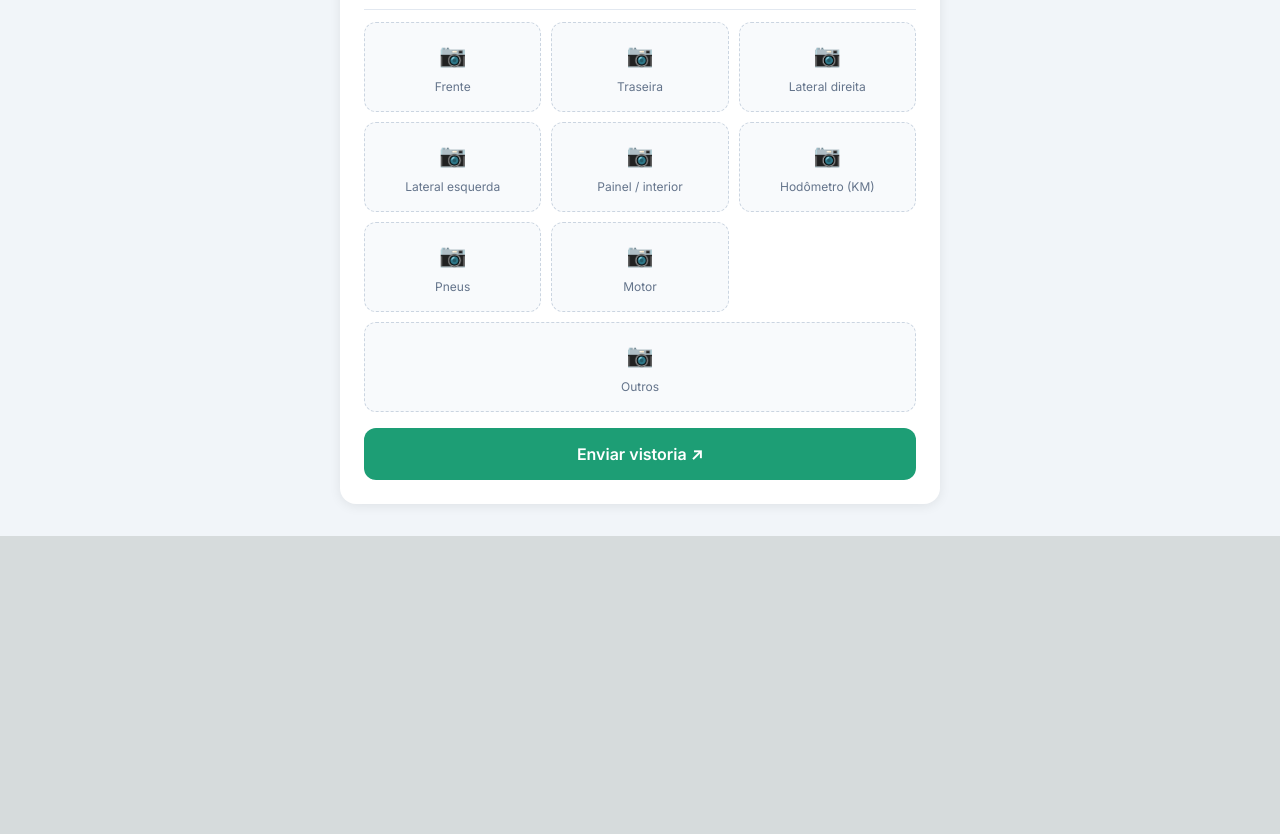
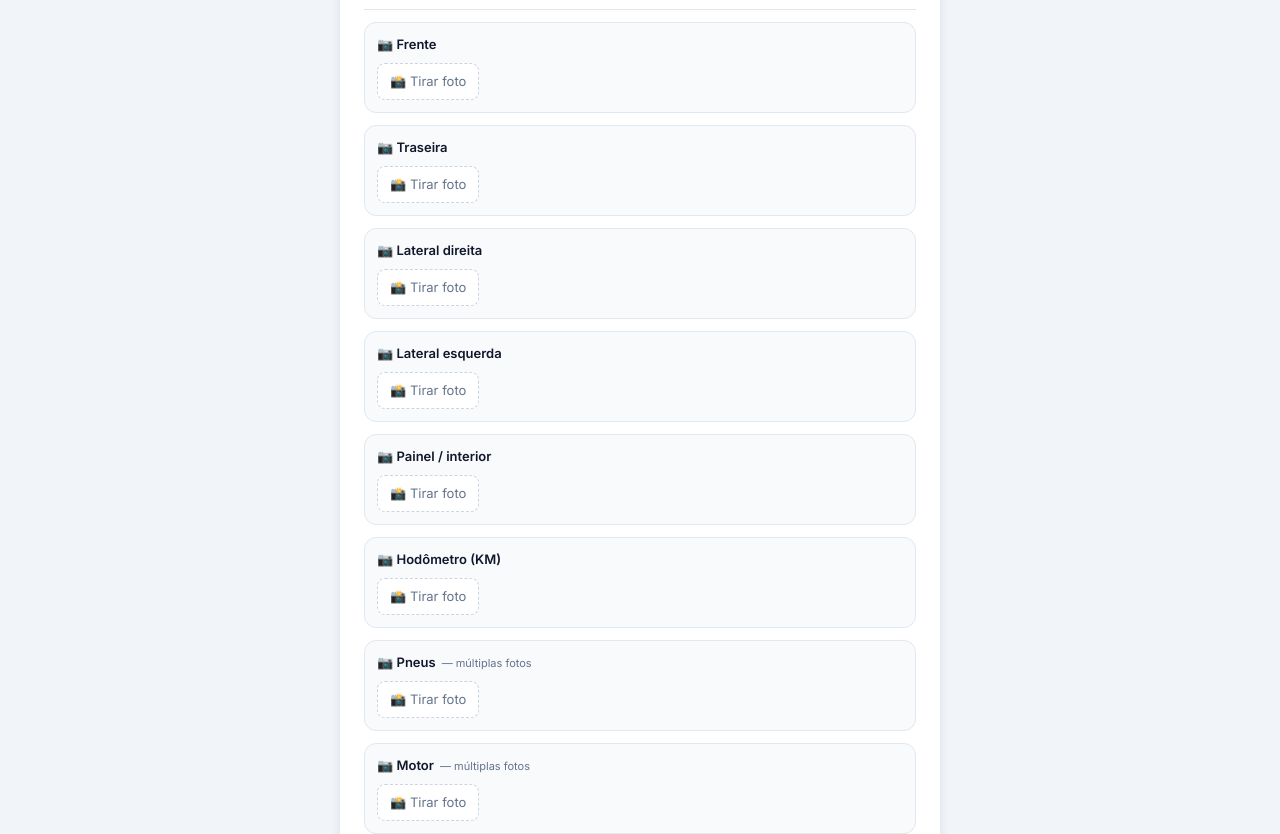
Before and after one commit to renatofotografias88-maker/rotacar-vistoria-final, a Next.js app: page /vistoria in a window 1280 px wide. Shown: the part 1046-1880 px from the top of the page. Before the commit the page ends 1582 px from the top, so only its background shows below. Built offline with nearby package versions, Linux system fonts and the light colour scheme.

Commit message:
fotos com upload supabase

```diff
--- a/app/vistoria/page.tsx
+++ b/app/vistoria/page.tsx
@@ -1,8 +1,14 @@
 'use client'
 
-import { useState } from 'react'
+import { useState, useRef } from 'react'
 import { supabase } from '../lib/supabase'
 import { gerarPDFVistoria } from '../lib/gerarPDF'
+
+interface FotoSlot {
+  posicao: string
+  multiplas: boolean
+  fotos: { url: string; path: string }[]
+}
 
 export default function Vistoria() {
   const [placa, setPlaca] = useState('')
@@ -22,9 +28,21 @@ export default function Vistoria() {
   const [enviando, setEnviando] = useState(false)
   const [sucesso, setSucesso] = useState(false)
   const [statusEnvio, setStatusEnvio] = useState('')
+  const [uploadandoFoto, setUploadandoFoto] = useState<string | null>(null)
+
+  const [fotoSlots, setFotoSlots] = useState<FotoSlot[]>([
+    { posicao: 'Frente', multiplas: false, fotos: [] },
+    { posicao: 'Traseira', multiplas: false, fotos: [] },
+    { posicao: 'Lateral direita', multiplas: false, fotos: [] },
+    { posicao: 'Lateral esquerda', multiplas: false, fotos: [] },
+    { posicao: 'Painel / interior', multiplas: false, fotos: [] },
+    { posicao: 'Hodômetro (KM)', multiplas: false, fotos: [] },
+    { posicao: 'Pneus', multiplas: true, fotos: [] },
+    { posicao: 'Motor', multiplas: true, fotos: [] },
+    { posicao: 'Outros', multiplas: true, fotos: [] },
+  ])
 
   const checklistItens = ['Documento','Chave roda','Estepe','Macaco','Bagagito','Som','Antena','Triângulo','Chave reserva','Manual','Rastreador','Seguro']
-  const posicoesFoto = ['Frente','Traseira','Lateral direita','Lateral esquerda','Painel / interior','Hodômetro (KM)','Pneus','Motor','Outros']
 
   async function buscarFipe(modeloNome: string, anoVeiculo: string) {
     try {
@@ -33,14 +51,13 @@ export default function Vistoria() {
       const nomeLower = modeloNome.toLowerCase()
       const mapasMarca: Record<string, string> = {
         'argo': 'fiat', 'pulse': 'fiat', 'cronos': 'fiat', 'mobi': 'fiat', 'strada': 'fiat',
-        'saveiro': 'volkswagen', 'polo': 'volkswagen', 'gol': 'volkswagen', 'virtus': 'volkswagen', 't-cross': 'volkswagen',
-        'yaris': 'toyota', 'corolla': 'toyota', 'hilux': 'toyota', 'sw4': 'toyota',
+        'saveiro': 'volkswagen', 'polo': 'volkswagen', 'gol': 'volkswagen', 'virtus': 'volkswagen',
+        'yaris': 'toyota', 'corolla': 'toyota', 'hilux': 'toyota',
         'hb20': 'hyundai', 'creta': 'hyundai',
         'civic': 'honda', 'fit': 'honda', 'hr-v': 'honda', 'city': 'honda',
-        'onix': 'chevrolet', 'tracker': 'chevrolet', 'spin': 'chevrolet',
+        'onix': 'chevrolet', 'tracker': 'chevrolet',
         'kwid': 'renault', 'sandero': 'renault', 'duster': 'renault',
-        'l200': 'mitsubishi', 'pajero': 'mitsubishi',
-        'ranger': 'ford', 'ka': 'ford', 'territory': 'ford',
+        'l200': 'mitsubishi', 'ranger': 'ford',
       }
       let nomeMarca = ''
       for (const [chave, marca] of Object.entries(mapasMarca)) {
@@ -96,6 +113,52 @@ export default function Vistoria() {
     setFipe(valorFipe || 'Não encontrado na FIPE')
   }
 
+  async function handleFoto(posicao: string, file: File) {
+    if (!file) return
+    setUploadandoFoto(posicao)
+
+    const placaFormatada = placa.replace(/[^a-zA-Z0-9]/g, '').toUpperCase() || 'sem-placa'
+    const timestamp = Date.now()
+    const ext = file.name.split('.').pop()
+    const path = `${placaFormatada}/${posicao.replace(/\s/g, '-')}/${timestamp}.${ext}`
+
+    const { data, error } = await supabase.storage
+      .from('fotos-vistorias')
+      .upload(path, file, { upsert: true })
+
+    if (error) {
+      alert('Erro ao fazer upload da foto: ' + error.message)
+      setUploadandoFoto(null)
+      return
+    }
+
+    const { data: urlData } = supabase.storage
+      .from('fotos-vistorias')
+      .getPublicUrl(path)
+
+    setFotoSlots(prev => prev.map(slot => {
+      if (slot.posicao === posicao) {
+        const novasFotos = slot.multiplas
+          ? [...slot.fotos, { url: urlData.publicUrl, path }]
+          : [{ url: urlData.publicUrl, path }]
+        return { ...slot, fotos: novasFotos }
+      }
+      return slot
+    }))
+
+    setUploadandoFoto(null)
+  }
+
+  function removerFoto(posicao: string, path: string) {
+    setFotoSlots(prev => prev.map(slot => {
+      if (slot.posicao === posicao) {
+        return { ...slot, fotos: slot.fotos.filter(f => f.path !== path) }
+      }
+      return slot
+    }))
+    supabase.storage.from('fotos-vistorias').remove([path])
+  }
+
   function toggleItem(item: string) {
     setItens(prev => prev.includes(item) ? prev.filter(i => i !== item) : [...prev, item])
   }
@@ -110,12 +173,13 @@ export default function Vistoria() {
 
     const dataHoje = new Date().toISOString().split('T')[0]
     const horaAgora = new Date().toTimeString().split(' ')[0]
+    const todasFotos = fotoSlots.flatMap(s => s.fotos.map(f => ({ posicao: s.posicao, url: f.url })))
 
-    // 1. Salva no banco
     const { error } = await supabase.from('vistorias').insert({
       placa: placa.replace(/[^a-zA-Z0-9]/g, '').toUpperCase(),
       modelo, ano_veiculo: ano, cor, combustivel, fipe, qualidade,
       km_atual: parseInt(km), responsavel, observacoes, itens,
+      fotos: todasFotos,
       data_vistoria: dataHoje,
       hora_vistoria: horaAgora,
     })
@@ -127,7 +191,6 @@ export default function Vistoria() {
       return
     }
 
-    // 2. Gera o PDF
     setStatusEnvio('📄 Gerando laudo em PDF...')
     const pdfBlob = await gerarPDFVistoria({
       placa: placa.replace(/[^a-zA-Z0-9]/g, '').toUpperCase(),
@@ -136,14 +199,12 @@ export default function Vistoria() {
       data: dataHoje, hora: horaAgora,
     })
 
-    // 3. Converte PDF para base64
     const pdfBase64 = await new Promise<string>((resolve) => {
       const reader = new FileReader()
       reader.onload = () => resolve((reader.result as string).split(',')[1])
       reader.readAsDataURL(pdfBlob)
     })
 
-    // 4. Envia email com PDF anexado
     setStatusEnvio('📧 Enviando email...')
     await fetch('/api/enviar-email', {
       method: 'POST',
@@ -169,6 +230,7 @@ export default function Vistoria() {
       setCombustivel(''); setFipe(''); setQualidade(''); setKm('')
       setResponsavel(''); setValidacao(''); setObservacoes(''); setItens([])
       setEncontrado(false)
+      setFotoSlots(prev => prev.map(s => ({ ...s, fotos: [] })))
     }, 4000)
   }
 
@@ -263,13 +325,45 @@ export default function Vistoria() {
         </div>
 
         <p style={sectionStyle}>Fotos do veículo</p>
-        <div style={{ display: 'grid', gridTemplateColumns: 'repeat(3, 1fr)', gap: 10 }}>
-          {posicoesFoto.map(pos => (
-            <label key={pos} style={{ display: 'flex', flexDirection: 'column', alignItems: 'center', justifyContent: 'center', gap: 6, background: '#f8fafc', border: '1px dashed #cbd5e1', borderRadius: 12, padding: '14px 8px', cursor: 'pointer', minHeight: 90, fontSize: 12, color: '#64748b', textAlign: 'center', gridColumn: pos === 'Outros' ? 'span 3' : 'span 1' }}>
-              <span style={{ fontSize: 22 }}>📷</span>
-              {pos}
-              <input type="file" accept="image/*" capture="environment" style={{ display: 'none' }} />
-            </label>
+        <div style={{ display: 'flex', flexDirection: 'column', gap: 12 }}>
+          {fotoSlots.map(slot => (
+            <div key={slot.posicao} style={{ background: '#f8fafc', border: '1px solid #e2e8f0', borderRadius: 12, padding: '12px' }}>
+              <div style={{ display: 'flex', alignItems: 'center', justifyContent: 'space-between', marginBottom: 8 }}>
+                <span style={{ fontSize: 13, fontWeight: 600, color: '#0f172a' }}>
+                  📷 {slot.posicao}
+                  {slot.multiplas && <span style={{ fontSize: 11, color: '#64748b', fontWeight: 400, marginLeft: 6 }}>— múltiplas fotos</span>}
+                </span>
+                {uploadandoFoto === slot.posicao && (
+                  <span style={{ fontSize: 12, color: '#1D9E75' }}>⏳ Enviando...</span>
+                )}
+              </div>
+
+              {slot.fotos.length > 0 && (
+                <div style={{ display: 'flex', gap: 8, flexWrap: 'wrap', marginBottom: 8 }}>
+                  {slot.fotos.map((foto, i) => (
+                    <div key={i} style={{ position: 'relative' }}>
+                      <img src={foto.url} alt={slot.posicao} style={{ width: 80, height: 80, objectFit: 'cover', borderRadius: 8, border: '2px solid #1D9E75' }} />
+                      <button onClick={() => removerFoto(slot.posicao, foto.path)} style={{ position: 'absolute', top: -6, right: -6, width: 20, height: 20, background: '#DC2626', color: 'white', border: 'none', borderRadius: '50%', fontSize: 12, cursor: 'pointer', display: 'flex', alignItems: 'center', justifyContent: 'center', lineHeight: 1 }}>✕</button>
+                      <div style={{ fontSize: 10, color: '#1D9E75', textAlign: 'center', marginTop: 2 }}>✅ OK</div>
+                    </div>
+                  ))}
+                </div>
+              )}
+
+              {(slot.multiplas || slot.fotos.length === 0) && (
+                <label style={{ display: 'flex', alignItems: 'center', gap: 8, padding: '8px 12px', background: 'white', border: '1px dashed #cbd5e1', borderRadius: 8, cursor: 'pointer', fontSize: 13, color: '#64748b', width: 'fit-content' }}>
+                  <span>{slot.fotos.length > 0 ? '➕ Adicionar foto' : '📸 Tirar foto'}</span>
+                  <input type="file" accept="image/*" capture="environment" style={{ display: 'none' }} onChange={e => { const f = e.target.files?.[0]; if (f) handleFoto(slot.posicao, f); e.target.value = '' }} />
+                </label>
+              )}
+
+              {!slot.multiplas && slot.fotos.length > 0 && (
+                <label style={{ display: 'flex', alignItems: 'center', gap: 8, padding: '8px 12px', background: 'white', border: '1px dashed #cbd5e1', borderRadius: 8, cursor: 'pointer', fontSize: 13, color: '#64748b', width: 'fit-content', marginTop: 4 }}>
+                  <span>🔄 Substituir foto</span>
+                  <input type="file" accept="image/*" capture="environment" style={{ display: 'none' }} onChange={e => { const f = e.target.files?.[0]; if (f) handleFoto(slot.posicao, f); e.target.value = '' }} />
+                </label>
+              )}
+            </div>
           ))}
         </div>
 
```
